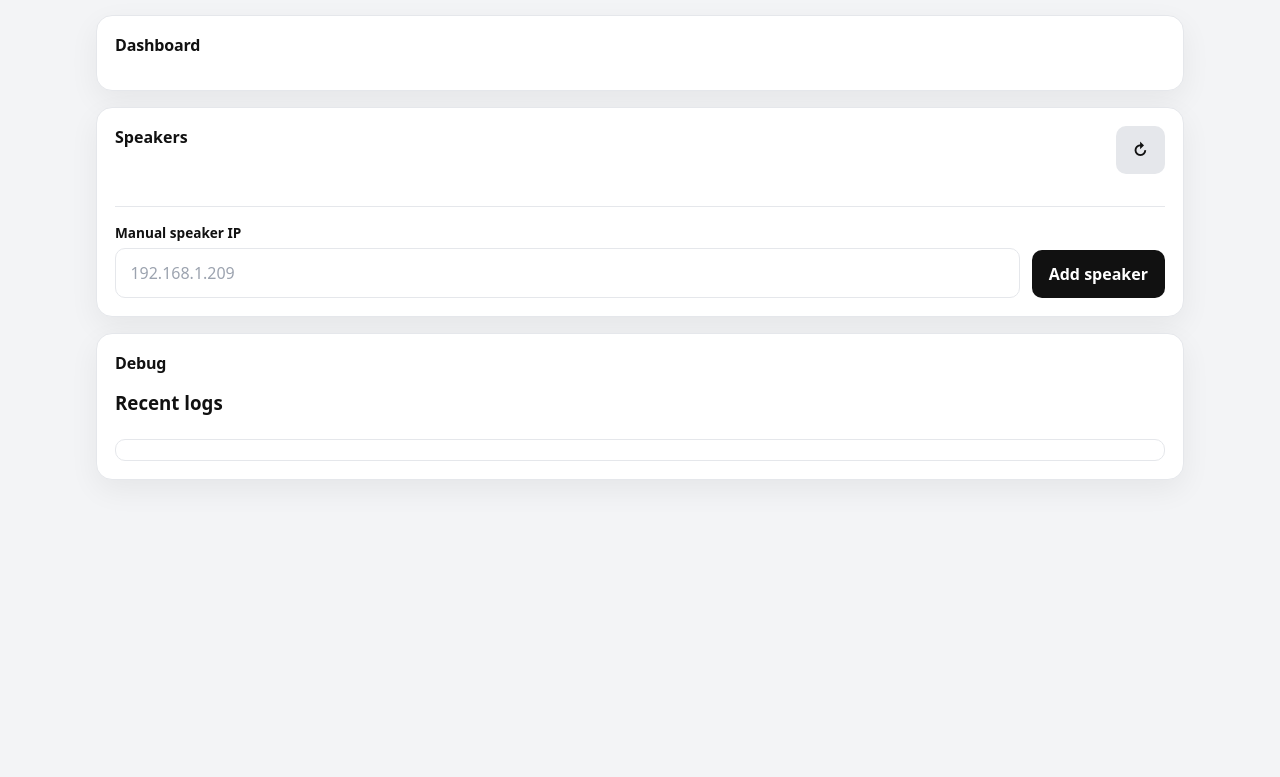
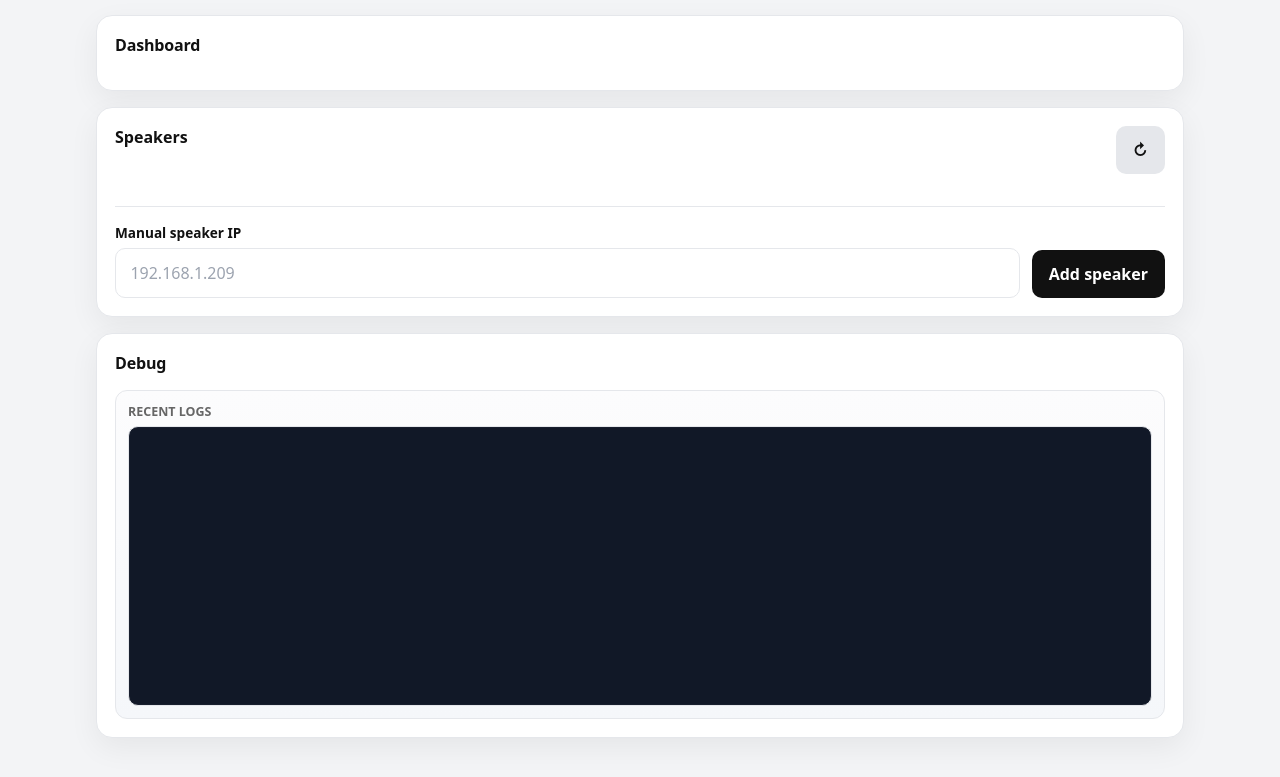
Before and after one commit to RemcoS2000/soundretouch-bridge, a website: page public/index.html in a window 1280 px wide. Shown: the part 95-872 px from the top of the page. Before the commit the page ends 800 px from the top, so only its background shows below. Drawn offline with Linux system fonts and the light colour scheme; no server answers.

Commit message:
fix: debug block styling and terminal list appearance

```diff
--- a/public/styles.css
+++ b/public/styles.css
@@ -287,24 +287,40 @@ p {
 .debug-block {
     display: grid;
     gap: 6px;
+    padding: 12px;
+    border: 1px solid var(--border);
+    border-radius: var(--radius-sm);
+    background: linear-gradient(180deg, #fcfcfd 0%, #f5f7fa 100%);
+}
+
+.debug-block h3 {
+    margin-bottom: 0;
+    font-size: 0.78rem;
+    letter-spacing: 0;
+    text-transform: uppercase;
+    color: var(--text-muted);
 }
 
 .terminal-list {
+    min-height: 280px;
     max-height: 280px;
     overflow: auto;
     padding: 10px 12px;
     border: 1px solid var(--border);
     border-radius: var(--radius-xs);
+    background: #111827;
+    color: #d1d5db;
     font-family: ui-monospace, SFMono-Regular, Menlo, Monaco, Consolas, 'Liberation Mono', monospace;
     font-size: 0.82rem;
     line-height: 1.55;
-    color: #111111;
+    box-shadow: inset 0 0 0 1px rgba(255, 255, 255, 0.03);
 }
 
 .terminal-line {
     padding: 2px 0;
     white-space: pre-wrap;
     word-break: break-word;
+    color: inherit;
 }
 
 .terminal-line:last-child {
```
